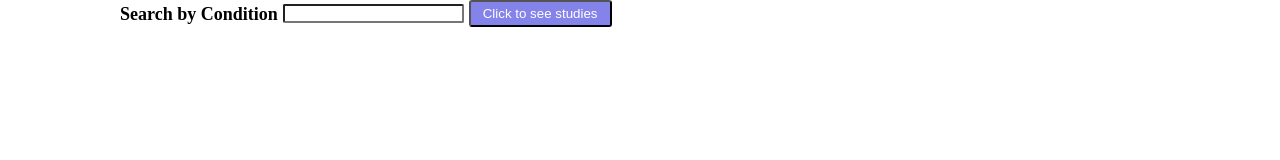
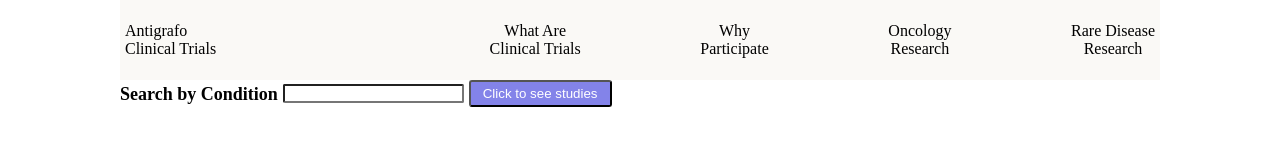
Before and after one commit to michaelpaulcuccia/clinicaltrialsgatsby, a Gatsby site in the folder client/: page / in a window 1280 px wide. Built offline with nearby package versions, Linux system fonts and the light colour scheme; Gatsby itself is replaced by a stand-in of ours.

Commit message:
starting nav and layout

```diff
--- /dev/null
+++ b/client/src/layout/DefaultLayout.jsx
@@ -0,0 +1,12 @@
+import React from 'react';
+import Container from '../components/Container';
+import Nav from './Nav';
+
+export default function DefaultLayout({children}) {
+  return (
+    <Container>
+        <Nav/>
+        {children}
+    </Container>
+  )
+}
--- /dev/null
+++ b/client/src/layout/Nav.jsx
@@ -0,0 +1,38 @@
+import React from 'react';
+import styled from 'styled-components';
+
+const Root = styled.div`
+    background-color: #FAF9F6;
+    height: 80px;
+    display: flex;
+    align-items: center;
+    justify-content: space-between;
+
+    div {
+        &:not(:first-child) {
+            text-align: center;
+        }
+        &:first-child {
+            padding-left: 5px;
+        }
+        &:last-child {
+            padding-right: 5px;
+        }
+    }
+`;
+
+const LeftNavItem = styled.div`
+    min-width: 250px;
+`;
+
+export default function Nav() {
+  return (
+    <Root>
+        <LeftNavItem>Antigrafo<br/>Clinical Trials</LeftNavItem>
+        <div>What Are <br/>Clinical Trials</div>
+        <div>Why <br/>Participate</div>
+        <div>Oncology <br/>Research</div>
+        <div>Rare Disease <br/>Research</div>
+    </Root>
+  )
+}
--- a/client/src/pages/index.jsx
+++ b/client/src/pages/index.jsx
@@ -1,14 +1,14 @@
 import React from 'react';
 import '../styles/main.css'
-import Container from '../components/Container';
+import DefaultLayout from '../layout/DefaultLayout';
 import StudiesByConditionForm from '../components/StudiesByConditionForm';
 
 export default function index() {
 
   return (
-    <Container>
+    <DefaultLayout>
      <StudiesByConditionForm />
-    </Container>
+    </DefaultLayout>
 
   )
 }
```
